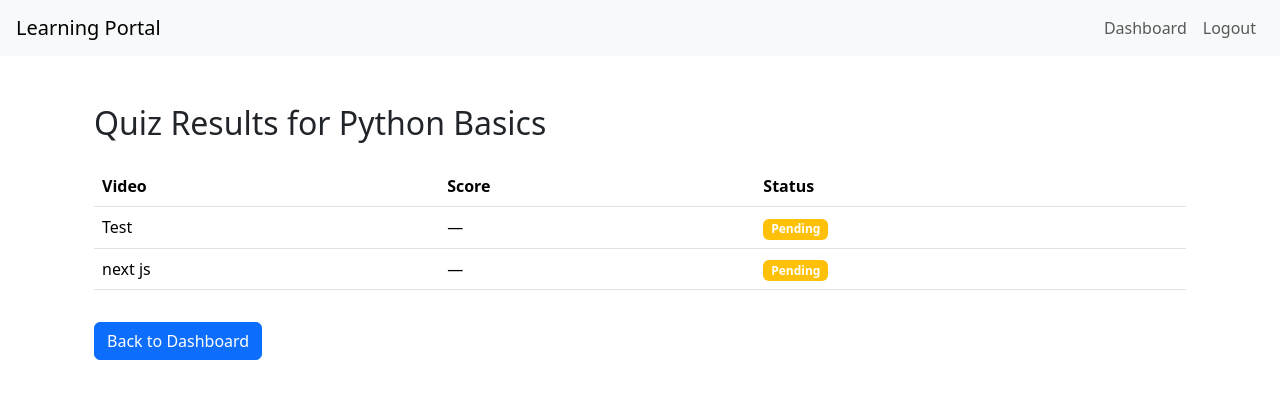
After one commit to CodeWithMirzaa/learing-portal, a Django app: page /quiz-results/1/ in a window 1280 px wide. The commit adds this page. Shown: the top 399 px of the page. Run offline with Django 5.2, Linux system fonts and the light colour scheme; a user stored in the database is signed in; data comes from the database, SQL or seed files in the repository; both versions use the stored data as it was after the commit.

Commit message:
extra feature of result page after quiz in dashboard

```diff
--- a/main/templates/dashboard.html
+++ b/main/templates/dashboard.html
@@ -24,7 +24,10 @@
 
                     <a href="{% url 'product_detail' product.pk %}" class="btn btn-primary">
                         {% if product.id in completed_products %}
+
                             Rewatch
+                            <!-- <span class="badge bg-success">Completed</span> -->
+                        <a href="{% url 'quiz_results' product.id %}" class="btn btn-outline-info btn-sm mt-2">View Results</a>
                         {% else %}
                             Start Learning
                         {% endif %}
--- /dev/null
+++ b/main/templates/quiz_results.html
@@ -0,0 +1,39 @@
+{% extends "base.html" %}
+{% block content %}
+<div class="container mt-5">
+    <h2>Quiz Results for {{ product.title }}</h2>
+
+    <table class="table mt-4">
+        <thead>
+            <tr>
+                <th>Video</th>
+                <th>Score</th>
+                <th>Status</th>
+            </tr>
+        </thead>
+        <tbody>
+            {% for item in results %}
+            <tr>
+                <td>{{ item.video.title }}</td>
+                <td>
+                    {% if item.submitted %}
+                        {{ item.score }}
+                    {% else %}
+                        —
+                    {% endif %}
+                </td>
+                <td>
+                    {% if item.submitted %}
+                        <span class="badge bg-success">Submitted</span>
+                    {% else %}
+                        <span class="badge bg-warning">Pending</span>
+                    {% endif %}
+                </td>
+            </tr>
+            {% endfor %}
+        </tbody>
+    </table>
+
+    <a href="{% url 'dashboard' %}" class="btn btn-primary mt-3">Back to Dashboard</a>
+</div>
+{% endblock %}
--- a/main/urls.py
+++ b/main/urls.py
@@ -10,6 +10,6 @@ urlpatterns = [
      path('upload-video/', views.upload_video_view_test, name='upload_video'),
      path('product/<int:pk>/', views.product_detail_view, name='product_detail'),
      path('quiz/<int:video_id>/', views.quiz_view, name='quiz'),
-
+    path('quiz-results/<int:product_id>/', views.quiz_results_view, name='quiz_results'),
 
 ]
--- a/main/views.py
+++ b/main/views.py
@@ -126,3 +126,22 @@ def quiz_view(request, video_id):
         form = QuizForm(questions=questions)
 
     return render(request, 'quiz.html', {'form': form, 'video': video})
+
+@login_required
+def quiz_results_view(request, product_id):
+    product = get_object_or_404(Product, id=product_id)
+    videos = product.videos.all()
+
+    results = []
+    for video in videos:
+        submission = QuizSubmission.objects.filter(user=request.user, video=video).first()
+        results.append({
+            'video': video,
+            'score': submission.score if submission else None,
+            'submitted': submission is not None
+        })
+
+    return render(request, 'quiz_results.html', {
+        'product': product,
+        'results': results
+    })
```
Also changed, not shown: db.sqlite3.
